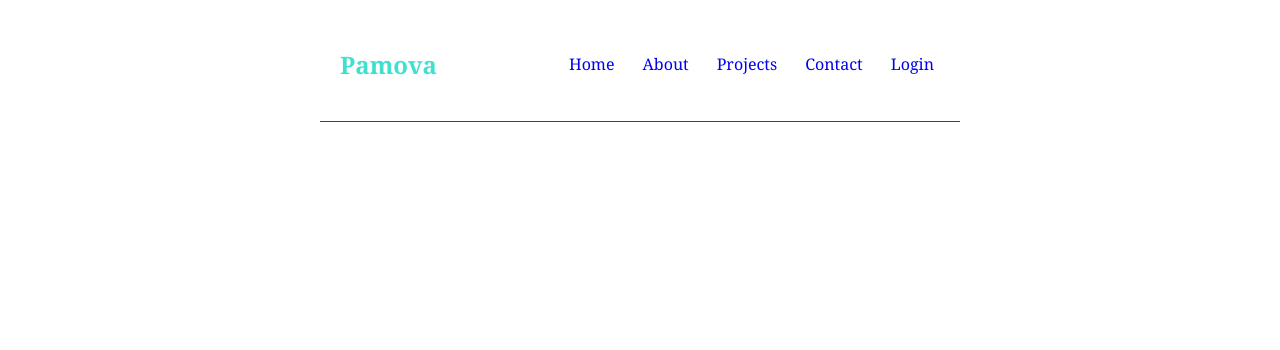
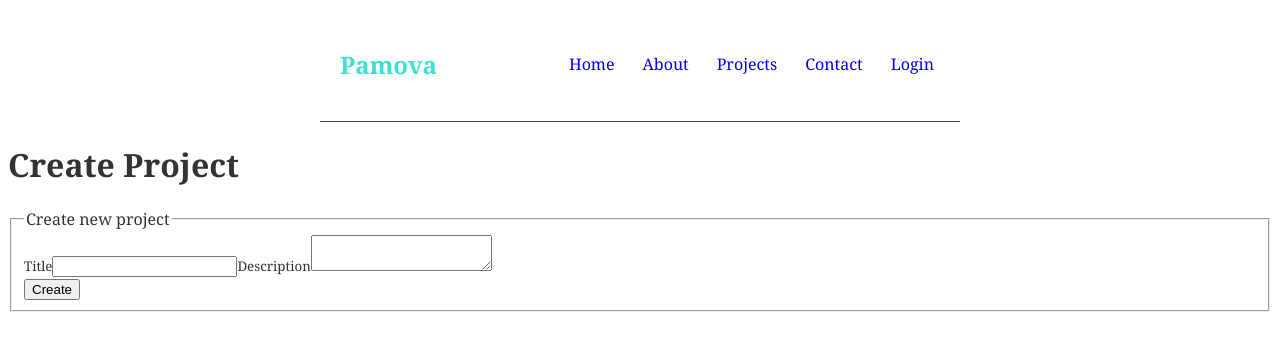
Before and after one commit to nerudoni/Pamova, a React (Vite) app in the folder client/: page /createProject in a window 1280 px wide. Shown: the top 350 px of the page. Built offline with nearby package versions, Linux system fonts and the light colour scheme.

Commit message:
added create project page

```diff
--- a/client/src/App.tsx
+++ b/client/src/App.tsx
@@ -7,6 +7,8 @@ import Navbar from "./components/navbar";
 import Login from "./pages/login";
 import Settings from "./pages/settings";
 import Dashboard from "./pages/dashboard";
+import Manage from "./pages/manage";
+import CreateProject from "./pages/createProject";
 
 function App() {
   return (
@@ -21,6 +23,8 @@ function App() {
           <Route path="/contact" element={<Contact />} />
           <Route path="/settings" element={<Settings />} />
           <Route path="/dashboard" element={<Dashboard />} />
+          <Route path="/manage" element={<Manage />} />
+          <Route path="/createProject" element={<CreateProject />} />
         </Routes>
       </Router>
     </>
--- /dev/null
+++ b/client/src/pages/createProject.tsx
@@ -0,0 +1,58 @@
+import axios from "axios";
+import React, { useState, useEffect } from "react";
+
+function CreateProject() {
+  const [title, setTitle] = useState("");
+  const [description, setDescription] = useState("");
+  const handleCreate = (e: React.FormEvent) => {
+    e.preventDefault();
+    axios
+      .post(
+        "http://localhost:3000/createProject",
+        { title, description },
+        { withCredentials: true }
+      )
+      .then((response) => {
+        console.log("Project created:", response.data);
+      })
+      .catch((error) => {
+        console.error("Error creating project:", error);
+      });
+  };
+  return (
+    <>
+      <h1>Create Project</h1>
+      <main>
+        <form onSubmit={handleCreate}>
+          <fieldset>
+            <legend>Create new project</legend>
+            <label htmlFor="title">
+              <small>Title</small>
+              <input
+                id="title"
+                name="title"
+                type="text"
+                value={title}
+                onChange={(e) => setTitle(e.target.value)}
+                autoComplete="off"
+              />
+            </label>
+            <label htmlFor="description">
+              <small>Description</small>
+              <textarea
+                id="description"
+                value={description}
+                onChange={(e) => setDescription(e.target.value)}
+                name="description"
+                autoComplete="off"
+              ></textarea>
+            </label>
+            <br />
+            <button type="submit">Create</button>
+          </fieldset>
+        </form>
+      </main>
+    </>
+  );
+}
+export default CreateProject;
--- /dev/null
+++ b/client/src/pages/manage.tsx
@@ -0,0 +1,9 @@
+function Manage() {
+  return (
+    <>
+      <h1>Hi Manage Projects!</h1>
+      <a href="./createProject">Create new project</a>
+    </>
+  );
+}
+export default Manage;
```
Also changed, not shown: 2 other files (tests, documents, lock files or other folders).
